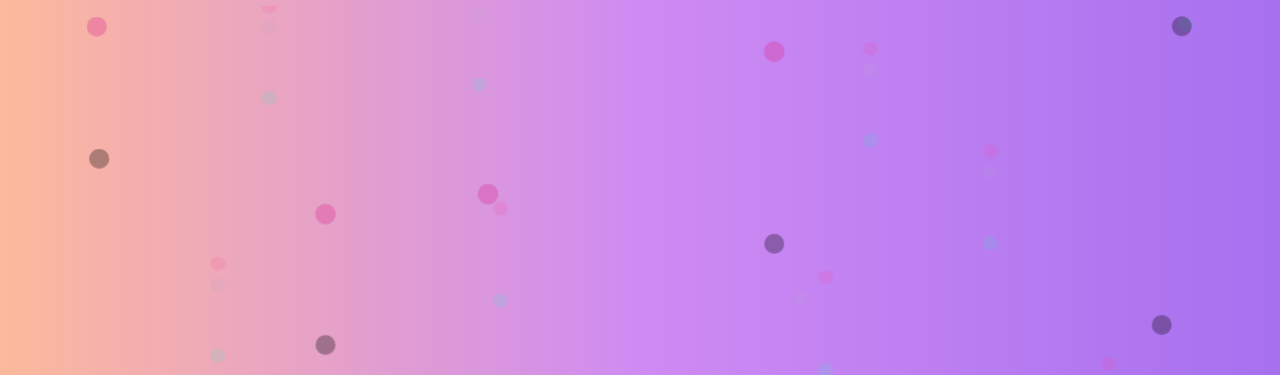
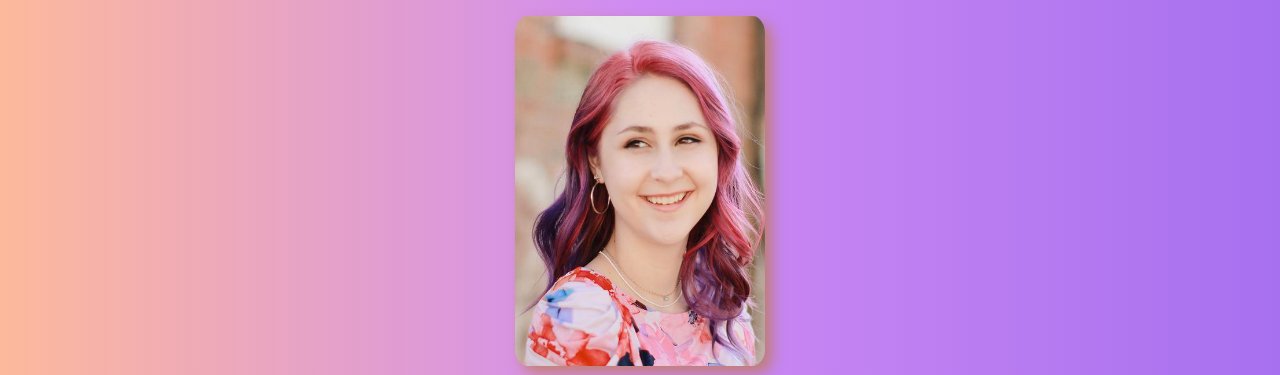
Before and after one commit to AbiVickery/daniPage, a plain HTML site: page index.html in a window 1280 px wide. Shown: the part 74-449 px from the top of the page. Drawn offline with Linux system fonts and the light colour scheme; a web font is replaced by a local one.

Commit message:
lovely headshot image

```diff
--- a/css/style.css
+++ b/css/style.css
@@ -70,6 +70,13 @@ body {
 
   }
 
+  .headshot1 {
+    size: -25px;
+    border-radius: 5%;
+    box-shadow: 7px 7px 14px 0px rgba(190, 123, 78, 0.781);
+    margin: 10px;
+  }
+
   #contacts {
     color: purple;
   }
--- a/index.html
+++ b/index.html
@@ -25,7 +25,8 @@
     </style>
 
     <h1>Dani's Page</h1>
-    <div class="snow">
+    <img class="headshot1" src="media/DaniHeadshot1.jpg" alt="Dani headshot" width="250" height="350">
+    <!-- <div class="snow">
         <svg xmlns="http://www.w3.org/2000/svg" viewBox="0 0 1024 1536" preserveAspectRatio="xMidYMax slice">
             <g fill="#D39" fill-opacity=".35" transform="translate(65 63)">
                     <g id="snow-top-layer">
@@ -208,7 +209,7 @@
                </g>
             </g>
         </svg>
-    </div>
+    </div> -->
     <div class="container" id="contacts">
       <a href="ttps://instagram.com/sparkly.dani?igshid=YmMyMTA2M2Y=" target="_blank">
          <i class="fab fa-lg fa-instagram" id="instagram"></i>
```
Also changed, not shown: media/DaniHeadshot1.jpg (added).
